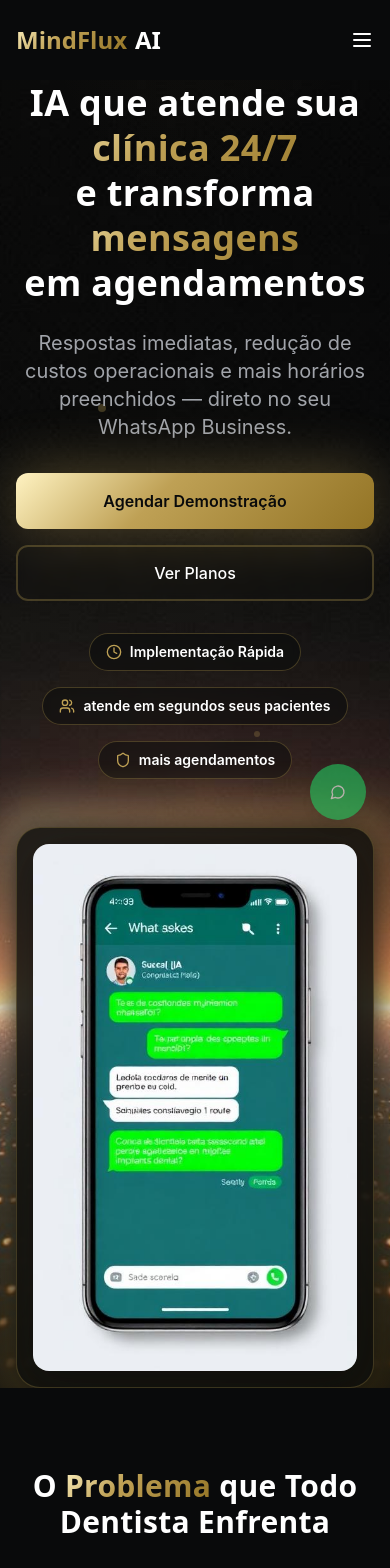
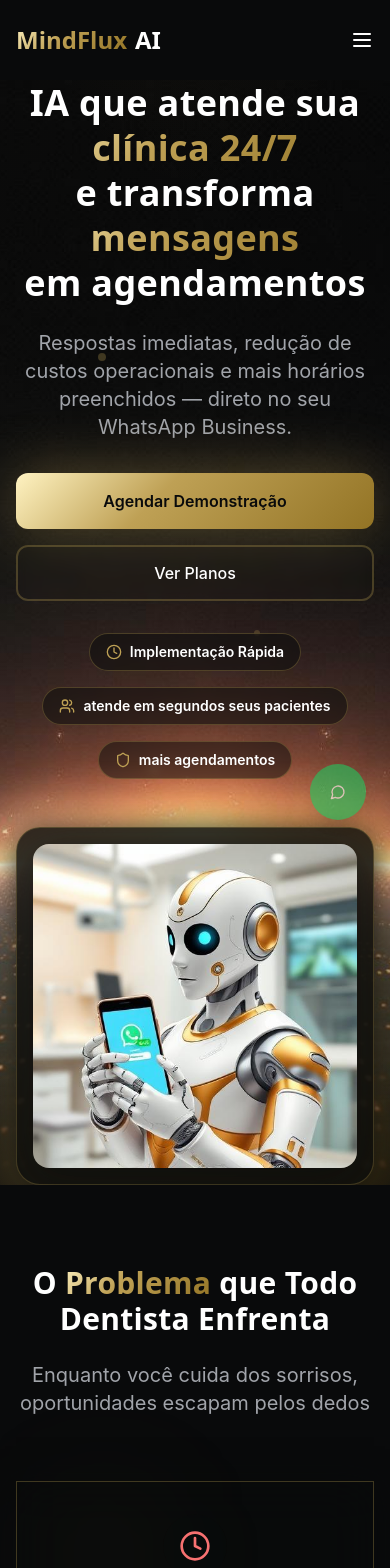
Before and after one commit to miranodesconto-max/mindflux-aurora, a React (Vite) app: page / in a window 390 px wide. Shown: the top 1568 px of the page. Built offline with nearby package versions, Linux system fonts and the light colour scheme.

Commit message:
Remove phone image, add robot
Remove the phone image from the hero section and replace it with a custom image of a robot dentist holding a phone. Also, remove the photo of Samuel Fonseca from his section.

```diff
--- a/src/components/AboutSection.tsx
+++ b/src/components/AboutSection.tsx
@@ -82,12 +82,8 @@ export const AboutSection = () => {
           {/* Right Column - Founder Card */}
           <div className="glass-card p-8 lg:p-10 hover-lift">
             <div className="text-center mb-8">
-              <div className="w-24 h-24 mx-auto mb-6 rounded-full overflow-hidden border-2 border-primary/30">
-                <img
-                  src="/src/assets/samuel-fonseca.jpg"
-                  alt="Samuel Fonseca - Sócio-fundador da MindFlux IA"
-                  className="w-full h-full object-cover"
-                />
+              <div className="w-24 h-24 mx-auto mb-6 rounded-full bg-gradient-gold flex items-center justify-center text-4xl">
+                👨‍💻
               </div>
               <h3 className="text-2xl font-heading font-bold mb-2">
                 Samuel Fonseca
--- a/src/components/HeroSection.tsx
+++ b/src/components/HeroSection.tsx
@@ -3,7 +3,7 @@ import { Badge } from "@/components/ui/badge";
 import { Link } from "react-router-dom";
 import { CheckCircle, Clock, Users, Shield } from "lucide-react";
 import heroBg from "@/assets/hero-bg.jpg";
-import whatsappMockup from "@/assets/whatsapp-chat.jpg";
+import robotDentist from "@/assets/robot-dentist.jpg";
 
 const badges = [
   { icon: Clock, text: "Implementação Rápida" },
@@ -67,14 +67,14 @@ export const HeroSection = () => {
             </div>
           </div>
 
-          {/* Right Column - WhatsApp Mockup */}
+          {/* Right Column - Robot Dentist */}
           <div className="flex justify-center lg:justify-end">
             <div className="relative">
               <div className="absolute -inset-4 bg-gradient-gold rounded-3xl opacity-20 blur-xl animate-pulse" />
               <div className="relative glass-card p-4 rounded-3xl hover-lift">
                 <img
-                  src={whatsappMockup}
-                  alt="Interface do WhatsApp Business com IA da MindFlux confirmando consulta odontológica"
+                  src={robotDentist}
+                  alt="Robô dentista com IA da MindFlux segurando smartphone com WhatsApp"
                   className="w-full max-w-sm rounded-2xl shadow-lift"
                 />
               </div>
```
Also changed, not shown: src/assets/robot-dentist.jpg (added).
